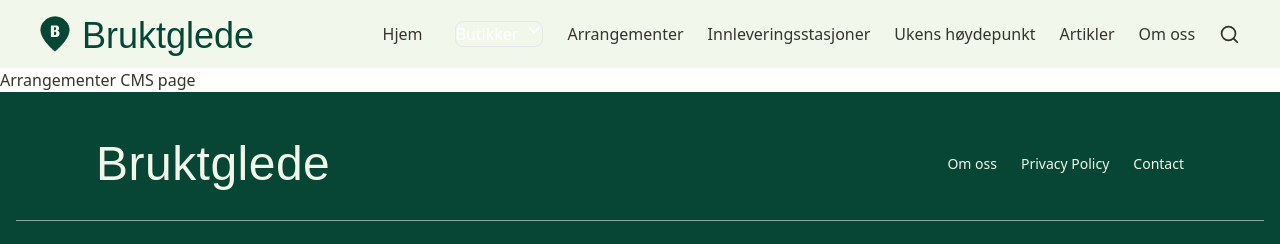
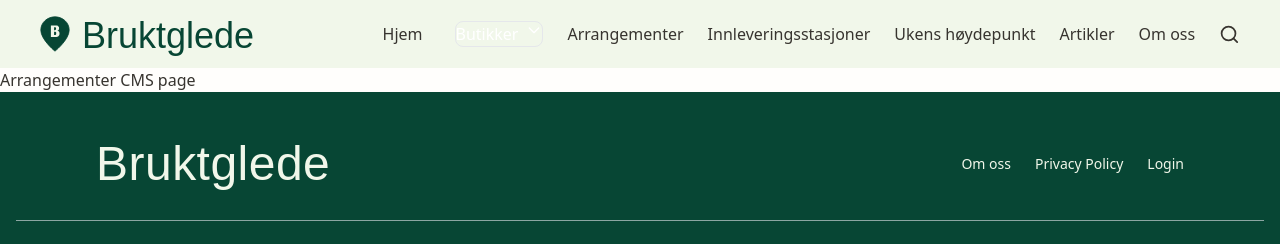
Before and after one commit to BWU-Project-2024/bruktglede, a Next.js app: page /CMS/arrangementer in a window 1280 px wide. Shown: the top 244 px of the page. Built offline with nearby package versions, Linux system fonts and the light colour scheme; no server answers; a web font is replaced by a local one.

Commit message:
added login link to footer

```diff
--- a/components/Footer.jsx
+++ b/components/Footer.jsx
@@ -1,22 +1,23 @@
+import Link from "next/link";
+
 export const Footer = ({ title, description }) => {
     return (
         <footer className="text-center w-full py-4 bg-forestgreen-default m-0">
             <div className="w-full max-w-screen-xl mx-auto p-4 md:py-8">
                 <div className="sm:flex sm:items-center sm:justify-between">
-                    <a href="" className="flex items-center mb-4 sm:mb-0 space-x-3 rtl:space-x-reverse">
+                    <Link href="" className="flex items-center mb-4 sm:mb-0 space-x-3 rtl:space-x-reverse">
 
                         <span className="self-center text-5xl font-jomhuria whitespace-nowrap text-ivory-default tracking-wide px-6 md:px-20 g:px-40">Bruktglede</span>
-                    </a>
+                    </Link>
                     <ul className="flex flex-wrap items-center mb-6 text-sm font-medium text-ivory-default sm:mb-0 px-6 md:px-20">
                         <li>
-                            <a href="#" className="hover:underline me-4 md:me-6">Om oss</a>
+                            <Link href="#" className="hover:underline me-4 md:me-6">Om oss</Link>
                         </li>
                         <li>
-                            <a href="#" className="hover:underline me-4 md:me-6">Privacy Policy</a>
+                            <Link href="#" className="hover:underline me-4 md:me-6">Privacy Policy</Link>
                         </li>
-
                         <li>
-                            <a href="#" className="hover:underline">Contact</a>
+                            <Link href="/CMS/login" className="hover:underline">Login</Link>
                         </li>
                     </ul>
                 </div>
```
